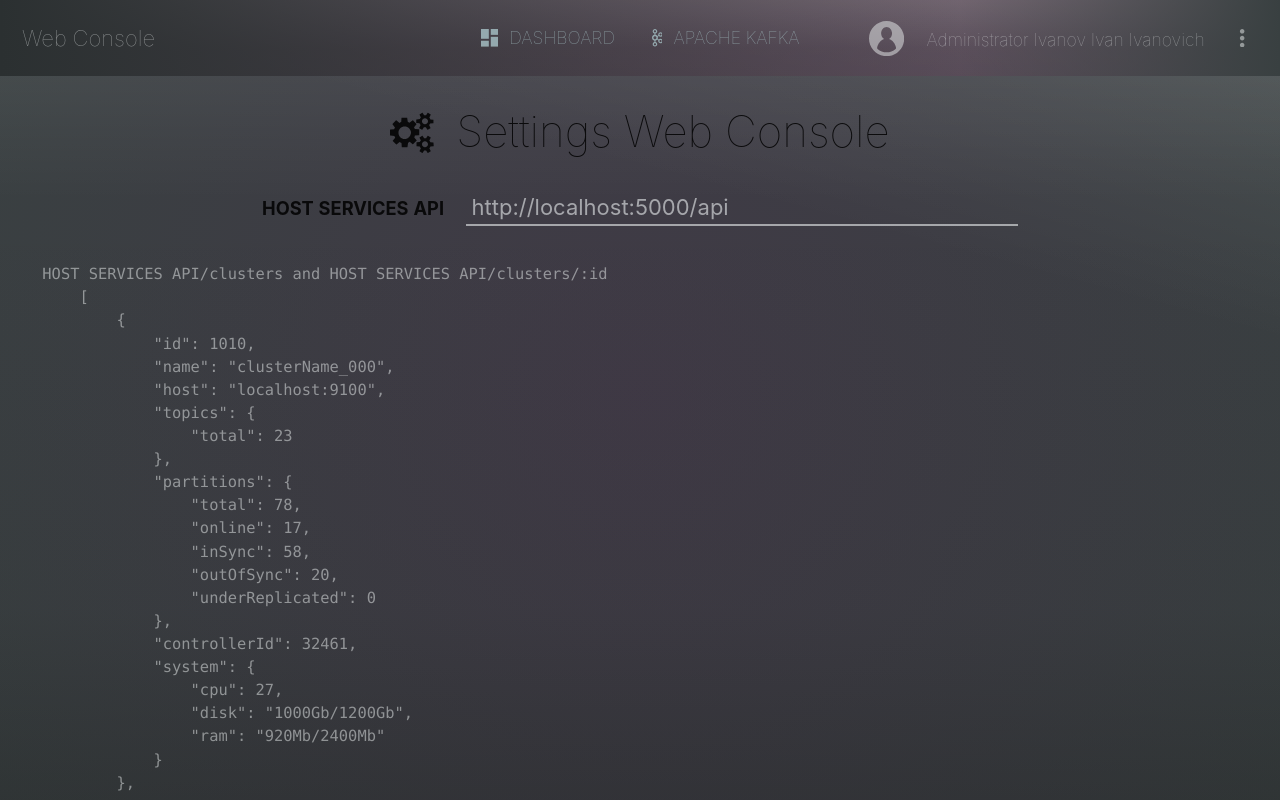
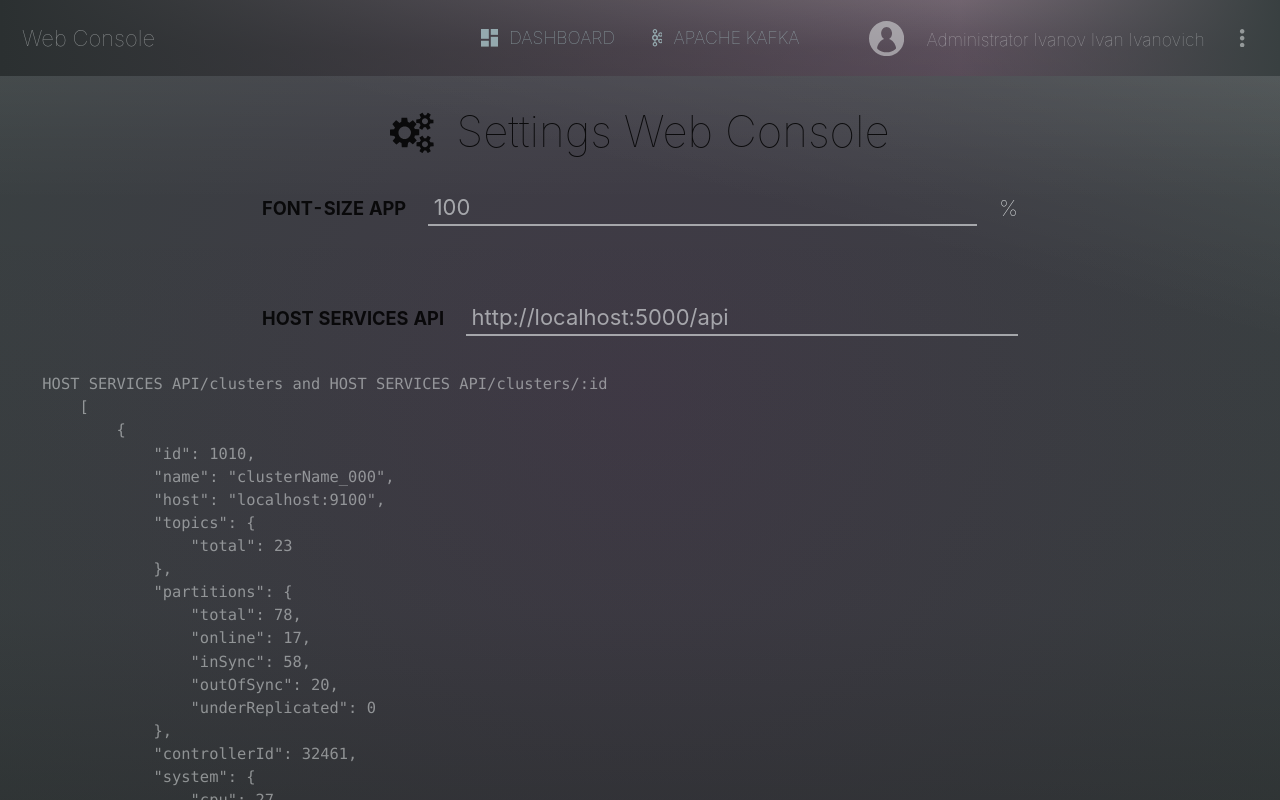
Before and after one commit to Petrovich1973/DatabasesUI, a React (Create React App) app: page /settings in a window 1280 px wide. Built offline with nearby package versions, Linux system fonts and the light colour scheme.

Commit message:
settings font-size added

```diff
--- a/src/App.js
+++ b/src/App.js
@@ -9,7 +9,7 @@ import isRight from "./utils/isRight"
 import SettingsPage from "./pages/SettingsPage";
 
 const App = (props) => {
-    const {rightsCurrent = []} = props
+    const {rightsCurrent = [], fontSize = 100} = props
     const [navHeader, setNavHeader] = useState([])
 
     const renderRoutes = routes => routes.filter(route => {
@@ -33,7 +33,7 @@ const App = (props) => {
     }
 
     return (
-        <div className="App">
+        <div className="App" style={{fontSize: `${fontSize}%`}}>
             <Header nav={navHeader}/>
             <Switch>
                 <Redirect exact from='/' to='/console'/>
@@ -59,7 +59,8 @@ const App = (props) => {
 App.displayName = 'App'
 
 const mapStateToProps = state => ({
-    rightsCurrent: state.reducerApp.current.user.rights
+    rightsCurrent: state.reducerApp.current.user.rights,
+    fontSize: state.reducerApp.settings.fontSize
 })
 
 export default connect(mapStateToProps)(App)
--- a/src/pages/SettingsPage/index.js
+++ b/src/pages/SettingsPage/index.js
@@ -96,10 +96,29 @@ const SettingsPage = (props) => {
         setSaveBtn(false)
     }
 
+    const handleUpdateFontSize = e => {
+        dispatch({
+            type: type.APP_SETTINGS_UPDATE,
+            payload: {fontSize: e.target.value}
+        })
+    }
+
     return (
         <div className="settingsPage" style={{height: '100%', overflow: 'hidden'}}>
             &nbsp;
             <TitlePage icon={<IconSettings size={'1em'}/>} label={title} className="flex-center"/>
+
+            <div className="rowGroup">
+                <h5>font-size App</h5>
+                <div className="fieldInput">
+                    <input
+                        type="number"
+                        value={settings.fontSize}
+                        onChange={handleUpdateFontSize}/>
+                </div>
+                <span>%</span>
+            </div>
+
             <div className="rowGroup">
                 <h5>host services api</h5>
                 <div className="fieldInput">
--- a/src/reducers/reducerApp.js
+++ b/src/reducers/reducerApp.js
@@ -9,7 +9,8 @@ const initialState = {
         }
     },
     settings: {
-        hostApi: 'http://localhost:5000/api'
+        hostApi: 'http://localhost:5000/api',
+        fontSize: 100
     }
 }
 
--- a/src/styles/App.less
+++ b/src/styles/App.less
@@ -134,6 +134,8 @@ main {
   align-items: center;
   padding: @size;
   user-select: none;
+  font-style: italic;
+  font-size: 70%;
   & > * {
     display: flex;
   }
```
